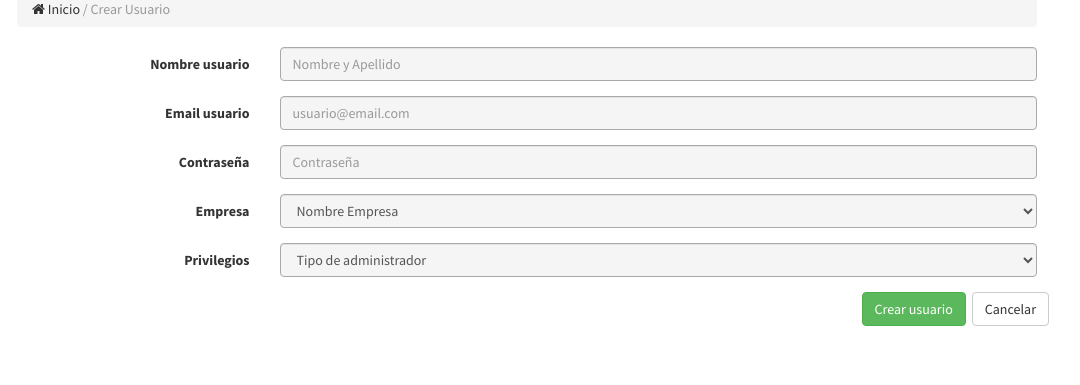
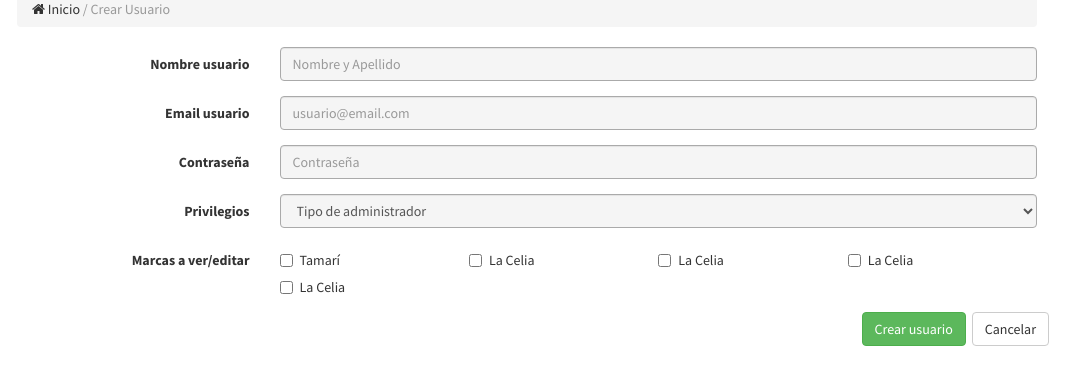
Before and after one commit to j333/vspt, a PHP site: page /crear_usuario.php in a window 1280 px wide. Shown: the part 144-529 px from the top of the page, without its empty margins (113-1193 px from the left). Run offline with PHP 8.4, Linux system fonts and the light colour scheme; some libraries are stand-ins or nearby versions.

Commit message:
Detalles datos de usuario
Faltaba agregar los privilegios para el acceso de las marcas

```diff
--- a/crear_usuario.php
+++ b/crear_usuario.php
@@ -34,18 +34,6 @@
                   </div>
                 </div>
                 <div class="form-group">
-                  <label class="col-md-3 control-label">Empresa</label>
-                  <div class="col-md-9">
-                    <select class="form-control">
-                      <option>Nombre Empresa</option>
-                      <option>Todas</option>
-                      <option>VSPT</option>
-                      <option>La Celia</option>
-                      <option>Gato Negro</option>
-                    </select>
-                  </div>
-                </div>
-                <div class="form-group">
                   <label class="col-md-3 control-label">Privilegios</label>
                   <div class="col-md-9">
                     <select class="form-control">
@@ -55,6 +43,41 @@
                       <option>Cliente</option>
                     </select>
                   </div>
+                </div>
+                <div class="form-group">
+                	<label class="col-md-3 control-label">Marcas a ver/editar</label>
+                	<div class="col-md-9">
+                		<div class="checkbox col-xs-6 col-md-3">
+                			<label for="checkboxes-0">
+                				<input type="checkbox" name="checkboxes" id="checkboxes-0" value="1">
+                				Tamarí
+                			</label>
+                		</div>
+                		<div class="checkbox col-xs-6 col-md-3">
+                			<label for="checkboxes-1">
+                				<input type="checkbox" name="checkboxes" id="checkboxes-1" value="2">
+                				La Celia
+                			</label>
+                		</div>
+                		<div class="checkbox col-xs-6 col-md-3">
+                			<label for="checkboxes-1">
+                				<input type="checkbox" name="checkboxes" id="checkboxes-1" value="2">
+                				La Celia
+                			</label>
+                		</div>
+                		<div class="checkbox col-xs-6 col-md-3">
+                			<label for="checkboxes-1">
+                				<input type="checkbox" name="checkboxes" id="checkboxes-1" value="2">
+                				La Celia
+                			</label>
+                		</div>
+                		<div class="checkbox col-xs-6 col-md-3">
+                			<label for="checkboxes-1">
+                				<input type="checkbox" name="checkboxes" id="checkboxes-1" value="2">
+                				La Celia
+                			</label>
+                		</div>
+                	</div>
                 </div>
               <div class="form-group">
                 <button type="button" class="btn btn-default pull-right" data-dismiss="modal">Cancelar</button>
--- a/css/sb-admin.css
+++ b/css/sb-admin.css
@@ -245,6 +245,9 @@ a.salir:focus{
 a .fa-pencil{
   color:#ddd;
 }
+.table a .fa-pencil{
+  color:#000;
+}
 a:hover .fa-pencil{
   color:#DF3F4D;
 }
```
Also changed, not shown: usuarios.php (+7 -7 lines).
